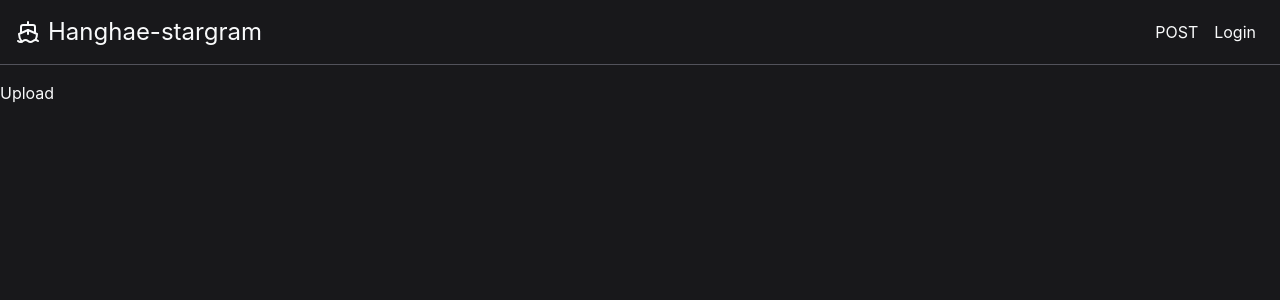
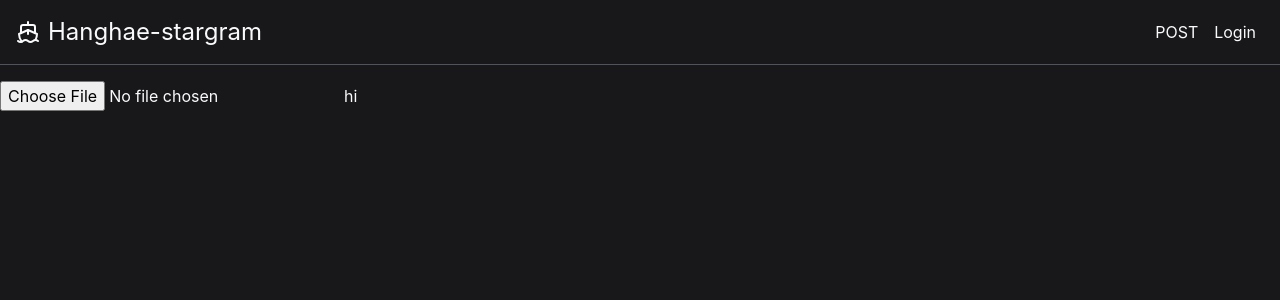
Before and after one commit to insidepixce/shipping99_16, a React (Create React App) app in the folder client/: page /upload in a window 1280 px wide. Shown: the top 300 px of the page. Built offline with nearby package versions, Linux system fonts and the light colour scheme.

Commit message:
임하루/PostCard.jsx/이미지 업로드 페이지

```diff
--- a/client/src/pages/Upload.jsx
+++ b/client/src/pages/Upload.jsx
@@ -1,3 +1,48 @@
+import { useCallback, useRef } from "react";
+import axios from "axios";
+
 export const Upload = () => {
-  return <div>Upload</div>;
+  const inputRef = useRef(null);
+  const onUploadImage = useCallback((e) => {
+    if (!e.target.files) {
+      return;
+    }
+
+    const formData = new FormData();
+    formData.append("image", e.target.files[0]);
+
+    axios({
+      baseURL: "http://localhost:8001/",
+      url: "/api/images",
+      method: "POST",
+      data: formData,
+      headers: {
+        "Content-Type": "multipart/form-data",
+      },
+    })
+      .then((response) => {
+        console.log(response.data);
+      })
+      .catch((error) => {
+        console.error(error);
+      });
+  }, []);
+
+  const onUploadImageButtonClick = useCallback(() => {
+    if (!inputRef.current) {
+      return;
+    }
+    inputRef.current.click();
+  }, []);
+
+  return (
+    <div>
+      <input type="file" accept="image/*" name="thumbnail" ref={inputRef} />
+      <button label="이미지 업로드" />
+      <button type="submit" onClick={onUploadImageButtonClick}>
+        hi
+      </button>
+      {/* <button label="이미지 제거" onClick={onDeleteImage} /> */}
+    </div>
+  );
 };
```
